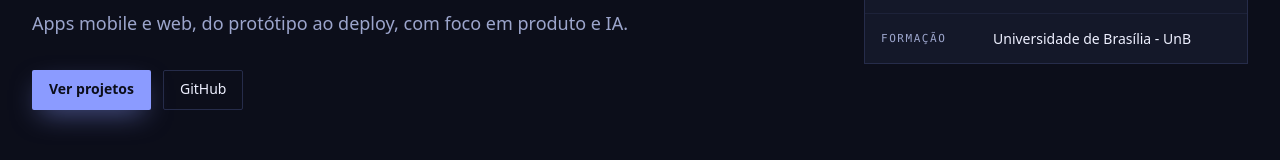
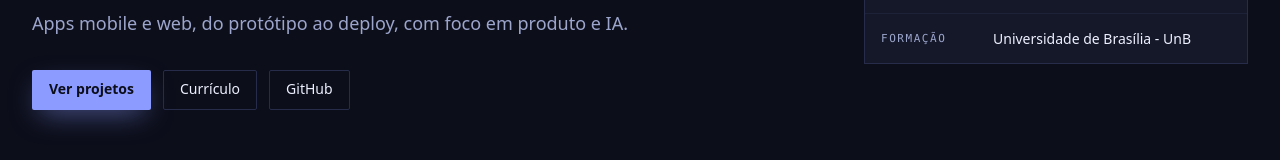
Before and after one commit to GabrielMS00/Portifolio, a React (Vite) app: page / in a window 1280 px wide. Shown: the part 392-552 px from the top of the page. Built offline with nearby package versions, Linux system fonts and the light colour scheme.

Commit message:
Adição do currículo

```diff
--- a/src/components/Footer.tsx
+++ b/src/components/Footer.tsx
@@ -1,4 +1,4 @@
-import { ArrowUp, Mail } from 'lucide-react'
+import { ArrowUp, FileText, Mail } from 'lucide-react'
 import { profile } from '../data/profile'
 import { GithubIcon, LinkedinIcon } from './BrandIcons'
 import { Logo } from './Logo'
@@ -33,6 +33,12 @@ export function Footer() {
                 LinkedIn
               </a>
             </li>
+            <li>
+              <a className="footer__link" href={profile.resume} target="_blank" rel="noreferrer noopener">
+                <FileText size={16} aria-hidden="true" />
+                Currículo
+              </a>
+            </li>
           </ul>
         </div>
 
--- a/src/components/Hero.tsx
+++ b/src/components/Hero.tsx
@@ -22,6 +22,9 @@ export function Hero() {
           <div className="hero__actions">
             <a className="btn btn--primary" href="#projetos">
               Ver projetos
+            </a>
+            <a className="btn btn--ghost" href={profile.resume} target="_blank" rel="noreferrer noopener">
+              Currículo
             </a>
             <a className="btn btn--ghost" href={profile.github} target="_blank" rel="noreferrer noopener">
               GitHub
--- a/src/data/profile.ts
+++ b/src/data/profile.ts
@@ -12,4 +12,5 @@ export const profile: Profile = {
   email: 'gabriel.marquesdesouza.02@gmail.com',
   github: 'https://github.com/GabrielMS00',
   linkedin: 'https://www.linkedin.com/in/gabriel-souza-14920b254',
+  resume: 'https://drive.google.com/file/d/1YedC3SZT7P9x74uFBUDg6cp0tBXpLOCZ/view?usp=sharing',
 }
--- a/src/types.ts
+++ b/src/types.ts
@@ -12,6 +12,7 @@ export type Profile = {
   email: string
   github: string
   linkedin: string
+  resume: string
 }
 
 export type Screen = {
```
